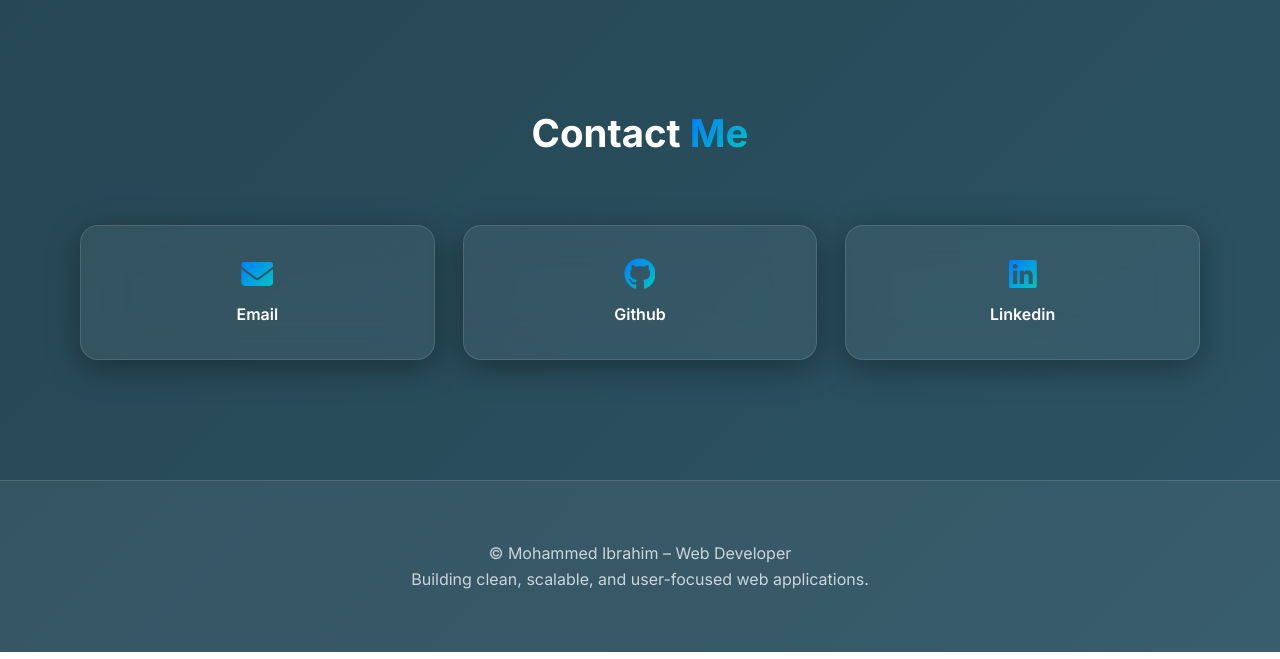
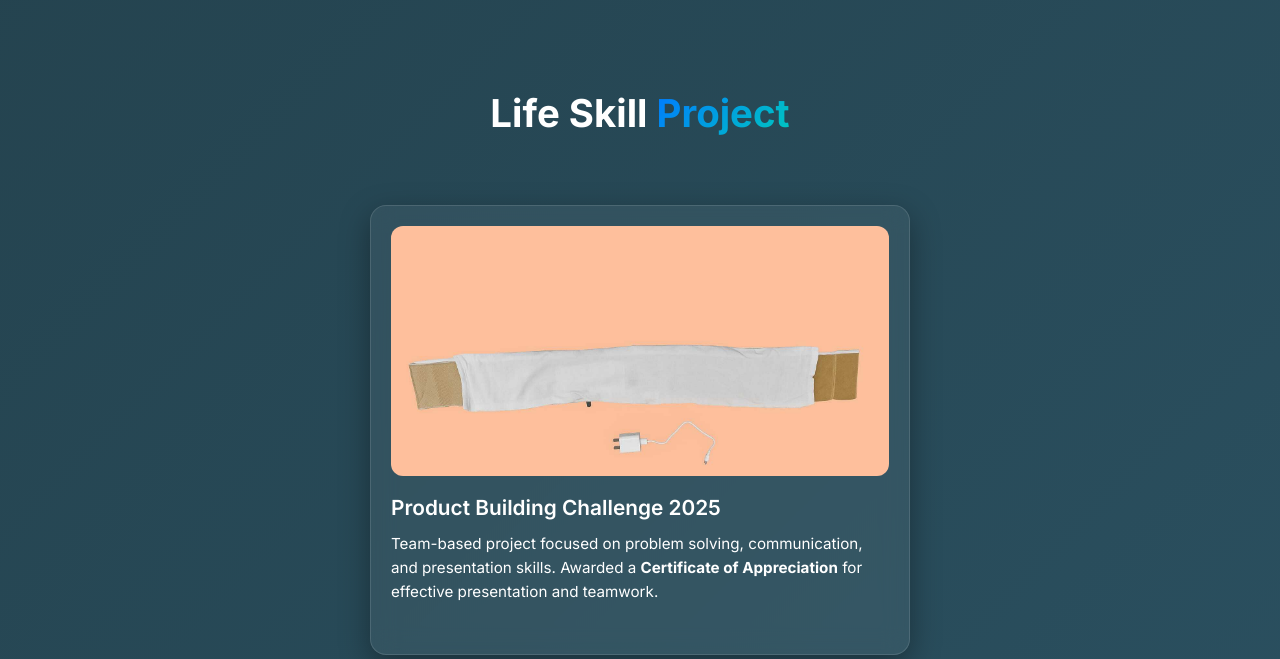
Before and after one commit to Ibrahim-07-ibu/My-portfolio, a plain HTML site: page index.html in a window 1280 px wide. Shown: the part 6094-6753 px from the top of the page. Drawn offline with Linux system fonts and the light colour scheme.

Commit message:
change in projects

```diff
--- a/index.html
+++ b/index.html
@@ -187,6 +187,23 @@
     </div>
   </div>
 </section>
+<!-- LIFE SKILL PROJECT -->
+<section id="life-projects" class="reveal">
+  <h2 class="section-title">Life Skill <span>Project</span></h2>
+
+  <div class="projects-grid">
+    <div class="card center-project">
+      <div class="project-image-box">
+        <img src="./assets/WhatsApp Image 2025-08-27 at 3.27.16 PM (1).jpeg" alt="Life Skill Project" />
+      </div>
+      <h3>Product Building Challenge 2025</h3>
+      <p>
+        Team-based project focused on problem solving, communication, and presentation skills.
+        Awarded a <strong>Certificate of Appreciation</strong> for effective presentation and teamwork.
+      </p>
+    </div>
+  </div>
+</section>
 
 <!-- CONTACT -->
 <section id="contact" class="reveal">
--- a/style.css
+++ b/style.css
@@ -376,7 +376,74 @@
       margin: 0 auto;
 
     }
+/* ================================
+   LIFE SKILL PROJECT SECTION
+================================ */
+#life-projects {
+  padding: 100px 8%;
+  text-align: center;
+}
 
+/* Reuse project grid but force single card center */
+#life-projects .projects-grid {
+  display: flex;
+  justify-content: center;
+  margin-top: 50px;
+}
+
+/* Life Skill Card Styling */
+#life-projects .card {
+  width: 540px;
+  height: 450px;
+  background: rgba(255, 255, 255, 0.06);
+  backdrop-filter: blur(12px);
+  border: 1px solid rgba(255, 255, 255, 0.12);
+  border-radius: 16px;
+  padding: 20px;
+  box-shadow: 0 10px 30px rgba(0, 0, 0, 0.35);
+  transition: transform 0.4s ease, box-shadow 0.4s ease;
+  text-align: left;
+}
+
+/* Image Box */
+#life-projects .project-image-box {
+  width: 100%;
+  height: 250px;
+  overflow: hidden;
+  border-radius: 12px;
+  margin-bottom: 15px;
+}
+
+#life-projects .project-image-box img {
+  width: 100%;
+  height: 100%;
+  object-fit: cover;
+  transition: transform 0.6s ease;
+}
+
+/* Hover Effects */
+#life-projects .card:hover {
+  transform: translateY(-10px);
+  box-shadow: 0 18px 40px rgba(0, 0, 0, 0.5);
+}
+
+#life-projects .card:hover img {
+  transform: scale(1.05);
+}
+
+/* Text Styling */
+#life-projects .card h3 {
+  font-size: 1.3rem;
+  font-weight: 600;
+  margin-bottom: 8px;
+  color: #ffffff;
+}
+
+#life-projects .card p {
+  font-size: 0.95rem;
+  line-height: 1.6;
+  color: white;
+}
     /* ================= CONTACT ================= */
     .contact-cards {
       display: grid;
```
